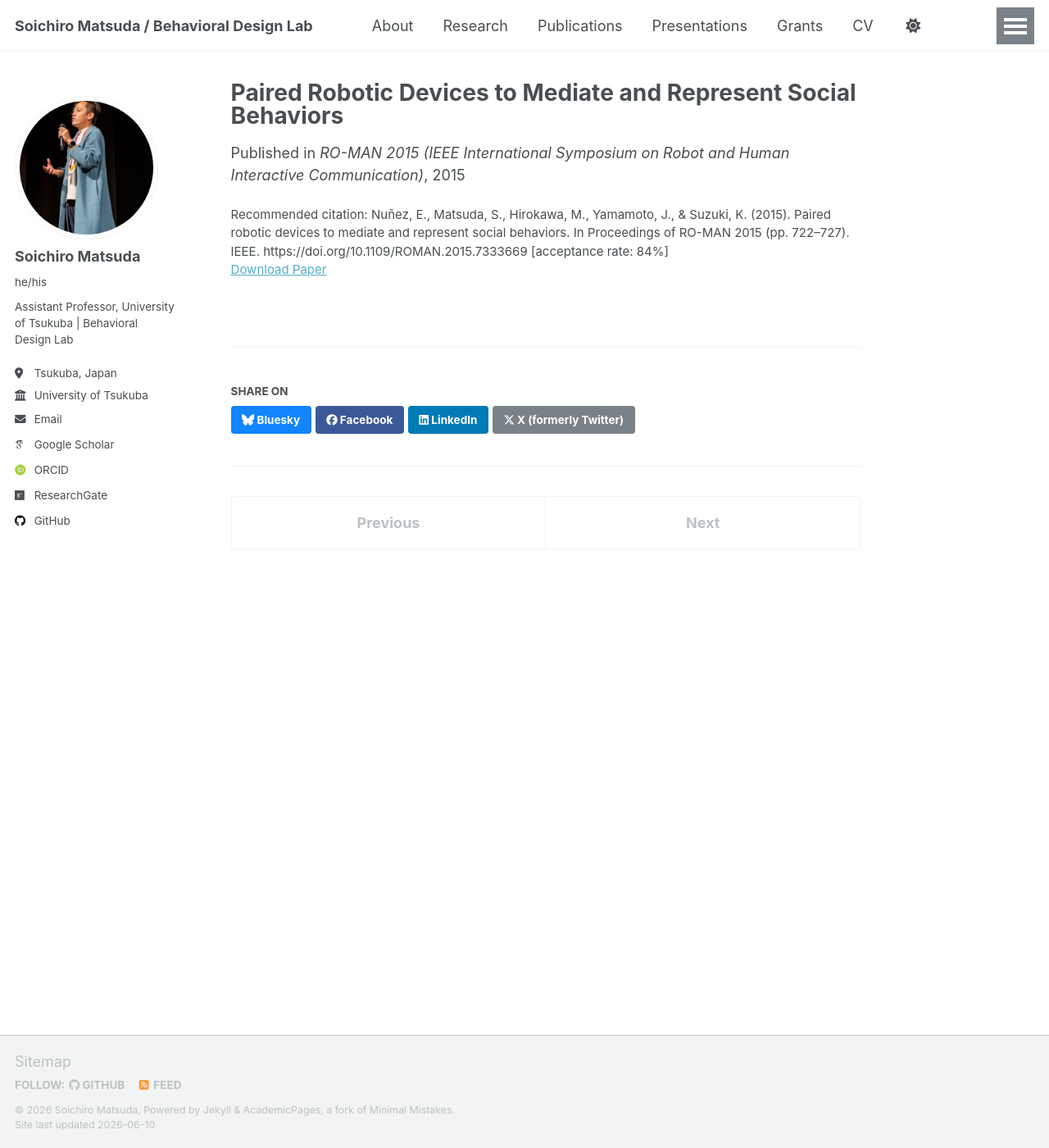
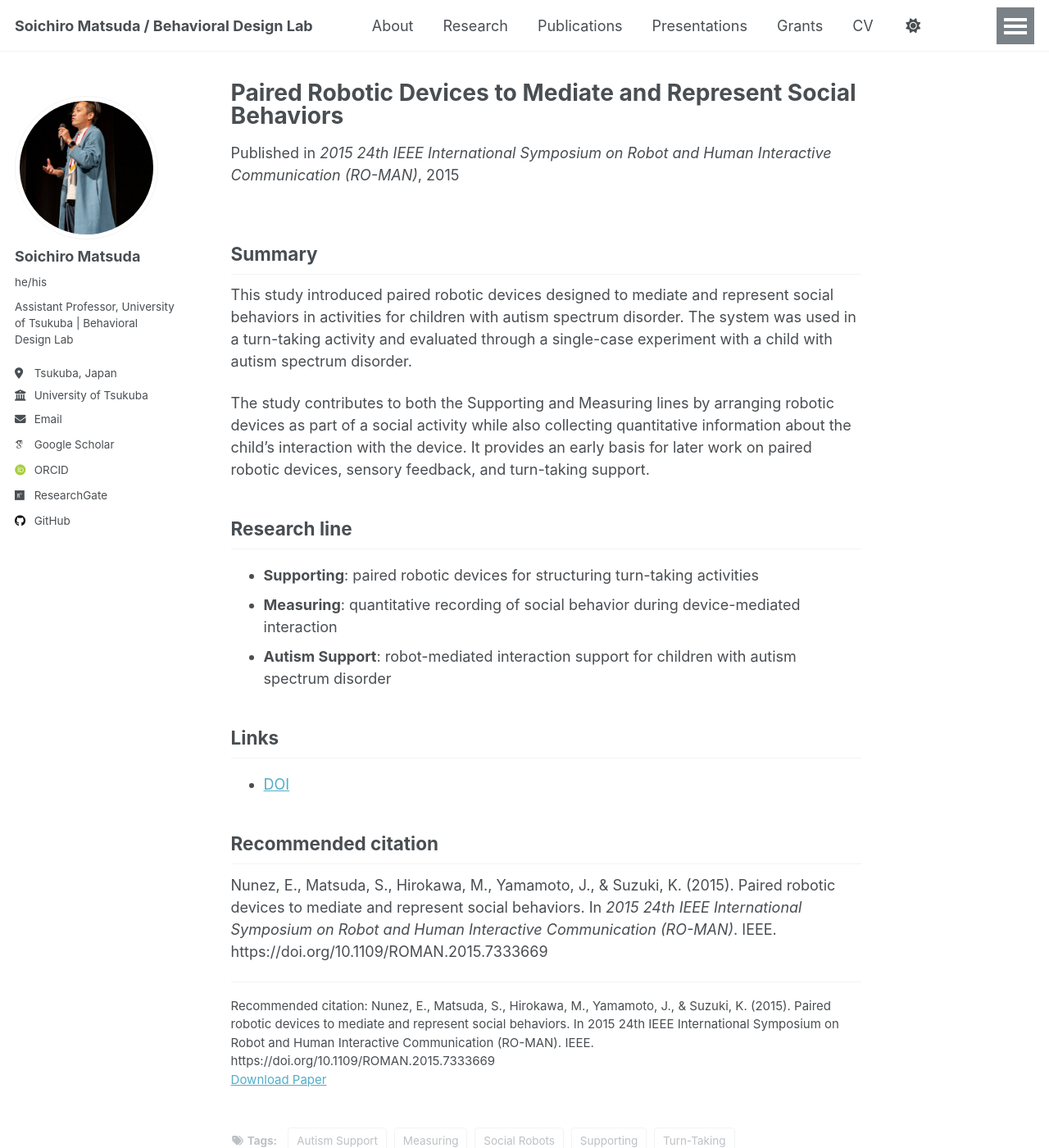
Before and after one commit to BehavioralDesignerMatsuda/BehavioralDesignerMatsuda.github.io, a Jekyll site: the page built from _publications/2015-COLOLO.md, in a window 1280 px wide and 1400 px high. Shown: the whole window at 82% size. Built offline with Jekyll 4.4.1, drawn with Linux system fonts in a browser that asks for light colours; some web fonts are replaced; a script that is not in the unit is left out.

Commit message:
Update 2015-COLOLO.md

```diff
--- a/_publications/2015-COLOLO.md
+++ b/_publications/2015-COLOLO.md
@@ -1,10 +1,43 @@
 ---
-title: "Paired Robotic Devices to Mediate and Represent Social Behaviors"
+title: 'Paired Robotic Devices to Mediate and Represent Social Behaviors'
 collection: publications
 date: 2015-11-23
-venue: "RO-MAN 2015 (IEEE International Symposium on Robot and Human Interactive Communication)"
+venue: '2015 24th IEEE International Symposium on Robot and Human Interactive Communication (RO-MAN)'
 category: conferences
-paperurl: "https://doi.org/10.1109/ROMAN.2015.7333669"
-citation: "Nuñez, E., Matsuda, S., Hirokawa, M., Yamamoto, J., & Suzuki, K. (2015). Paired robotic devices to mediate and represent social behaviors. In Proceedings of RO-MAN 2015 (pp. 722–727). IEEE. https://doi.org/10.1109/ROMAN.2015.7333669 [acceptance rate: 84%]"
-excerpt: "This study introduced paired robotic devices to mediate and represent social behaviors, highlighting how tangible HRI/HCI systems can scaffold social interaction in ASD contexts."
+
+paperurl: 'https://doi.org/10.1109/ROMAN.2015.7333669'
+doi: 'https://doi.org/10.1109/ROMAN.2015.7333669'
+
+citation: 'Nunez, E., Matsuda, S., Hirokawa, M., Yamamoto, J., & Suzuki, K. (2015). Paired robotic devices to mediate and represent social behaviors. In 2015 24th IEEE International Symposium on Robot and Human Interactive Communication (RO-MAN). IEEE. https://doi.org/10.1109/ROMAN.2015.7333669'
+
+tags:
+
+- Supporting
+- Measuring
+- Autism Support
+- Social Robots
+- Turn-Taking
+
+## excerpt: ''
 ---
+## Summary
+
+This study introduced paired robotic devices designed to mediate and represent social behaviors in activities for children with autism spectrum disorder. The system was used in a turn-taking activity and evaluated through a single-case experiment with a child with autism spectrum disorder.
+
+The study contributes to both the Supporting and Measuring lines by arranging robotic devices as part of a social activity while also collecting quantitative information about the child’s interaction with the device. It provides an early basis for later work on paired robotic devices, sensory feedback, and turn-taking support.
+
+## Research line
+
+- **Supporting**: paired robotic devices for structuring turn-taking activities
+- **Measuring**: quantitative recording of social behavior during device-mediated interaction
+- **Autism Support**: robot-mediated interaction support for children with autism spectrum disorder
+
+## Links
+
+- [DOI](https://doi.org/10.1109/ROMAN.2015.7333669)
+
+## Recommended citation
+
+Nunez, E., Matsuda, S., Hirokawa, M., Yamamoto, J., & Suzuki, K. (2015). Paired robotic devices to mediate and represent social behaviors. In *2015 24th IEEE International Symposium on Robot and Human Interactive Communication (RO-MAN)*. IEEE. https://doi.org/10.1109/ROMAN.2015.7333669
+
+---
```
